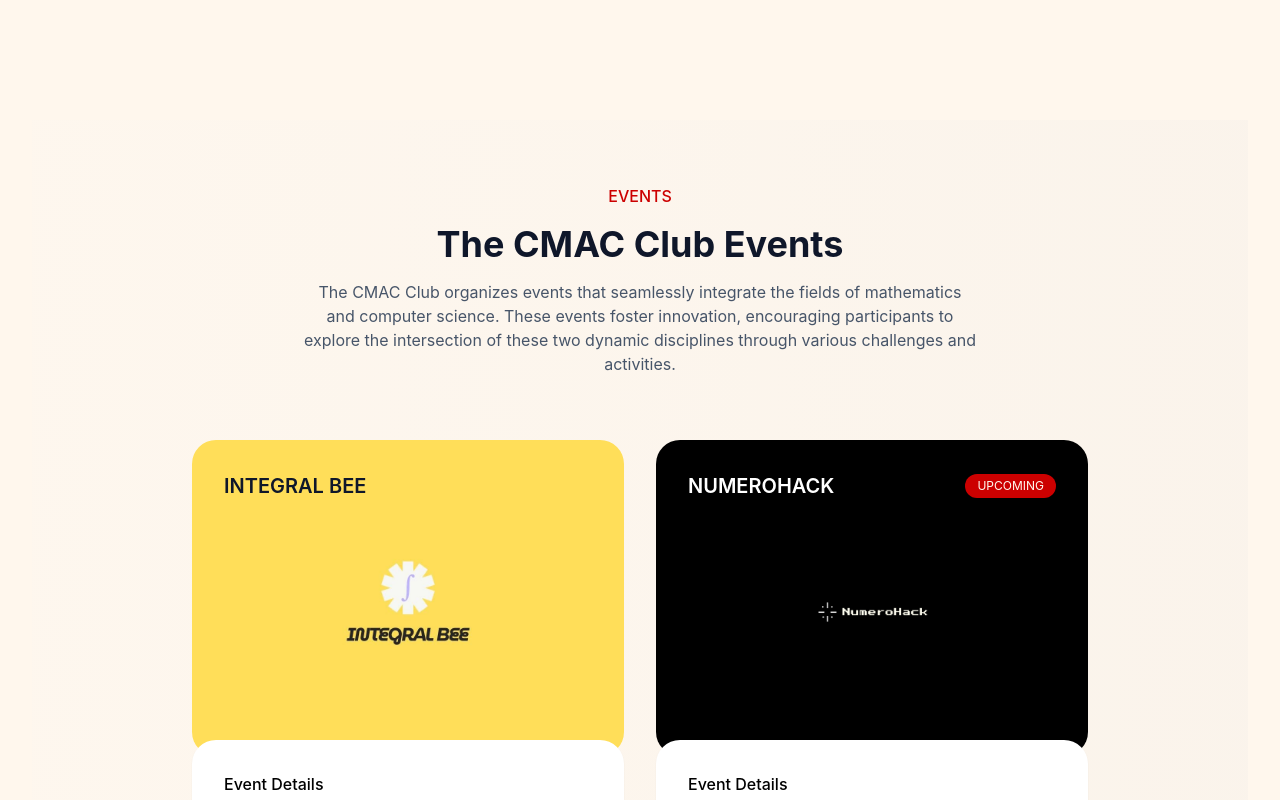
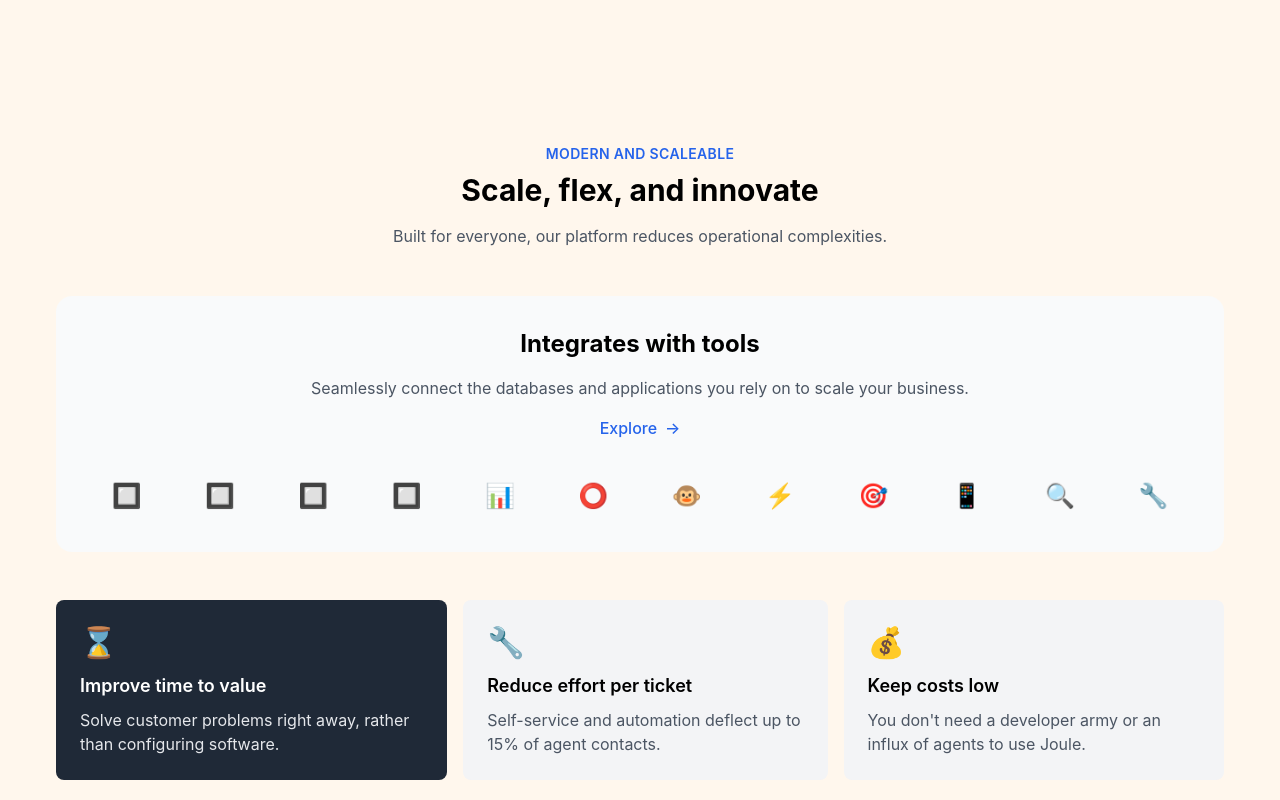
Before and after one commit to Sai-404/cmac-website, a React (Vite) app in the folder client/: page / in a window 1280 px wide. Shown: the part 1840-2640 px from the top of the page. Built offline with nearby package versions, Linux system fonts and the light colour scheme.

Commit message:
Update Hero component background color and uncomment S1 component in Home

```diff
--- a/client/src/Home/Components/Hero.jsx
+++ b/client/src/Home/Components/Hero.jsx
@@ -43,7 +43,7 @@ const Hero = () => {
   };
 
   return (
-    <div className="h-screen w-full bg-orange-50 relative overflow-hidden flex items-center justify-center" style={{backgroundColor: '#fff9e5'}}>
+    <div className="h-screen w-full bg-[#FFF7ED] relative overflow-hidden flex items-center justify-center" style={{backgroundColor: '#FFF7ED'}}>
       <motion.div
         className="max-w-6xl mx-auto text-center relative z-10 px-4 sm:px-6 lg:px-8"
         initial={{ opacity: 0, y: 100 }}
--- a/client/src/Home/Home.jsx
+++ b/client/src/Home/Home.jsx
@@ -23,7 +23,7 @@ const Home = () => {
         <Trusted/>
         {/* <Numbers/> */}
         <Features/>
-        {/* <S1/> */}
+        <S1/>
         <S2/>
         <Testimonials/>
         {/* <Blogs/> */}
```
